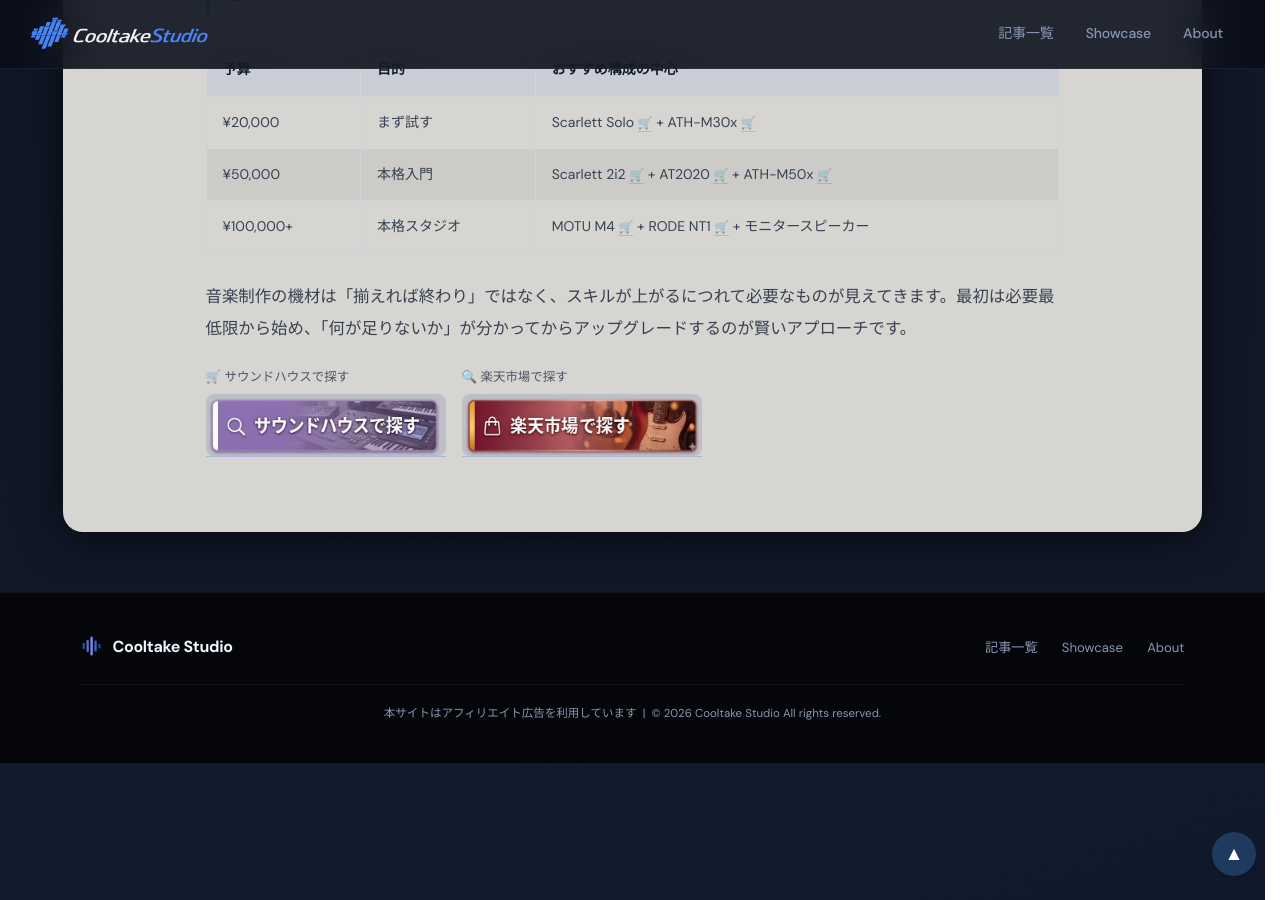
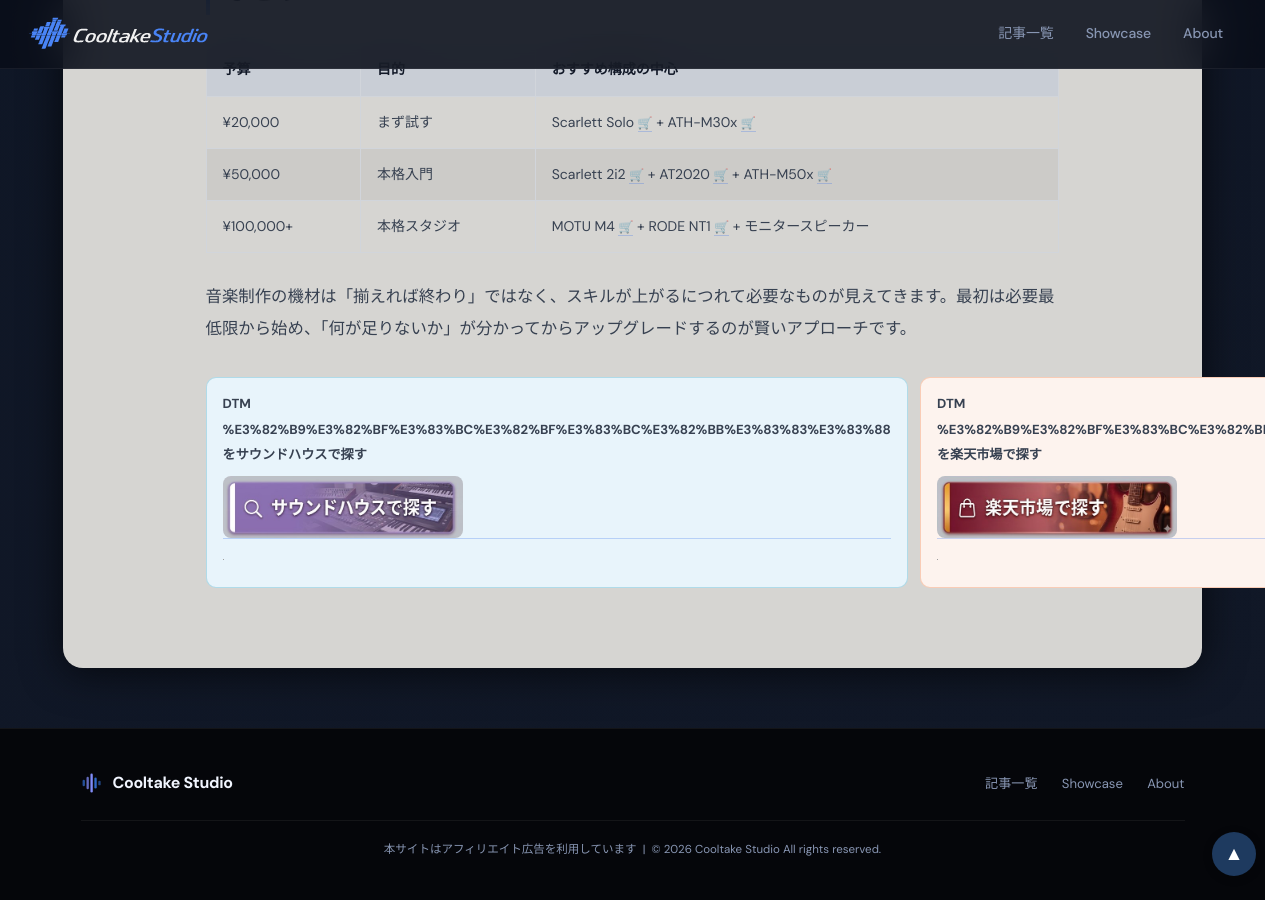
Before and after one commit to cooltake/cooltake-staging, a Jekyll site: the page built from _posts/2026-05-12-budget-setup-guide.md, in a window 1280 px wide and 900 px high, scrolled down 4849 px. Built offline with Jekyll 4.4.1, drawn with Linux system fonts in a browser that asks for light colours; some web fonts are replaced; grey boxes are pictures that could not be loaded.

Commit message:
style: unify shop buttons to new design

```diff
--- a/_posts/2026-05-12-budget-setup-guide.md
+++ b/_posts/2026-05-12-budget-setup-guide.md
@@ -114,9 +114,15 @@
 
 音楽制作の機材は「揃えれば終わり」ではなく、スキルが上がるにつれて必要なものが見えてきます。最初は必要最低限から始め、「何が足りないか」が分かってからアップグレードするのが賢いアプローチです。
 
-<div style="display:flex;flex-wrap:wrap;gap:1rem;margin:1rem 0;">
-<div><span style="display:block;font-size:.78rem;color:#4b5563;margin-bottom:4px;">🛒 サウンドハウスで探す</span>
-<a href="https://h.accesstrade.net/sp/cc?rk=01001xqc00os63&url=https%3A%2F%2Fwww.soundhouse.co.jp%2Fsearch%2Findex%2F%3Fsearch_all%3DDTM%2520%25E3%2582%25B9%25E3%2582%25BF%25E3%2583%25BC%25E3%2582%25BF%25E3%2583%25BC%25E3%2582%25BB%25E3%2583%2583%25E3%2583%2588" rel="nofollow" referrerpolicy="no-referrer-when-downgrade" style="display:inline-block;text-decoration:none;"><img src="/assets/images/btn-soundhouse.jpg" alt="サウンドハウスで探す" width="240" style="height:auto;border-radius:8px;display:block;"></a></div>
-<div><span style="display:block;font-size:.78rem;color:#4b5563;margin-bottom:4px;">🔍 楽天市場で探す</span>
-<a href="//af.moshimo.com/af/c/click?a_id=5565352&amp;p_id=54&amp;pc_id=54&amp;pl_id=616&amp;url=https%3A%2F%2Fsearch.rakuten.co.jp%2Fsearch%2Fmall%2FDTM%2520%25E5%2588%259D%25E5%25BF%2583%25E8%2580%2585%2520%25E3%2582%25BB%25E3%2583%2583%25E3%2583%2588%2F" rel="nofollow" referrerpolicy="no-referrer-when-downgrade" style="display:inline-block;text-decoration:none;"><img src="/assets/images/btn-rakuten.jpg" alt="楽天市場で探す" width="240" style="height:auto;border-radius:8px;display:block;"></a></div>
+<div style="display:flex;gap:.75rem;margin:2rem 0;">
+<div style="flex:1;padding:.8rem 1rem 1rem;background:#e8f4fb;border-radius:10px;border:1px solid rgba(8,145,178,.25);">
+<p style="margin:0 0 .5rem;color:#374151;font-size:.82rem;font-weight:bold;">DTM %E3%82%B9%E3%82%BF%E3%83%BC%E3%82%BF%E3%83%BC%E3%82%BB%E3%83%83%E3%83%88 をサウンドハウスで探す</p>
+<a href="https://h.accesstrade.net/sp/cc?rk=01001xqc00os63&url=https%3A%2F%2Fwww.soundhouse.co.jp%2Fsearch%2Findex%2F%3Fsearch_all%3DDTM%2520%25E3%2582%25B9%25E3%2582%25BF%25E3%2583%25BC%25E3%2582%25BF%25E3%2583%25BC%25E3%2582%25BB%25E3%2583%2583%25E3%2583%2588" rel="nofollow" referrerpolicy="no-referrer-when-downgrade" style="display:block;text-decoration:none;"><img src="/assets/images/btn-soundhouse.jpg" alt="サウンドハウスで探す" width="240" style="height:auto;border-radius:8px;display:block;"></a>
+<img src="https://h.accesstrade.net/sp/rr?rk=01001xqc00os63" width="1" height="1" border="0" alt="" loading="lazy">
 </div>
+<div style="flex:1;padding:.8rem 1rem 1rem;background:#fdf3ee;border-radius:10px;border:1px solid rgba(234,88,12,.25);">
+<p style="margin:0 0 .5rem;color:#374151;font-size:.82rem;font-weight:bold;">DTM %E3%82%B9%E3%82%BF%E3%83%BC%E3%82%BF%E3%83%BC%E3%82%BB%E3%83%83%E3%83%88 を楽天市場で探す</p>
+<a href="//af.moshimo.com/af/c/click?a_id=5565352&amp;p_id=54&amp;pc_id=54&amp;pl_id=616&amp;url=https%3A%2F%2Fsearch.rakuten.co.jp%2Fsearch%2Fmall%2FDTM%2520%25E5%2588%259D%25E5%25BF%2583%25E8%2580%2585%2520%25E3%2582%25BB%25E3%2583%2583%25E3%2583%2588%2F" rel="nofollow" referrerpolicy="no-referrer-when-downgrade" style="display:block;text-decoration:none;"><img src="/assets/images/btn-rakuten.jpg" alt="楽天市場で探す" width="240" style="height:auto;border-radius:8px;display:block;"></a>
+<img src="//i.moshimo.com/af/i/impression?a_id=5565352&amp;p_id=54&amp;pc_id=54&amp;pl_id=616" width="1" height="1" style="border:none;" alt="" loading="lazy">
+</div>
+</div>
```
